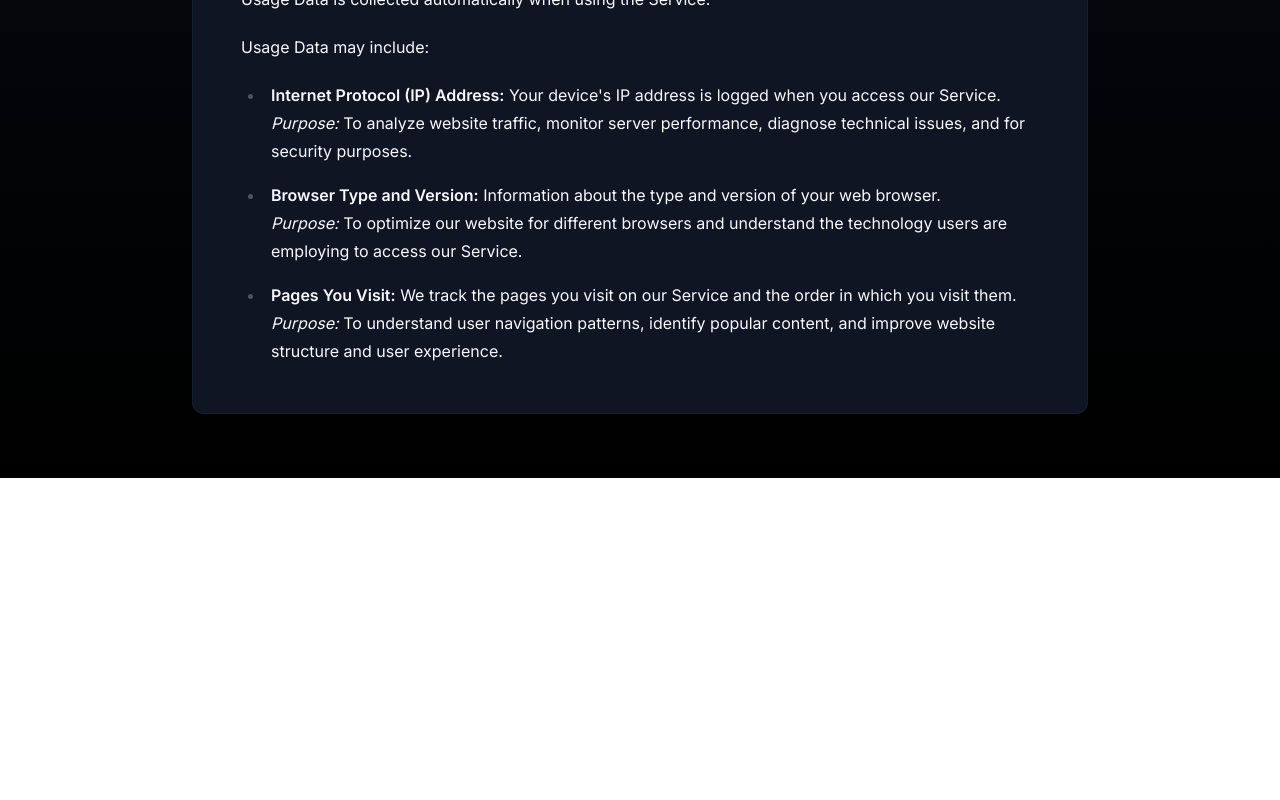
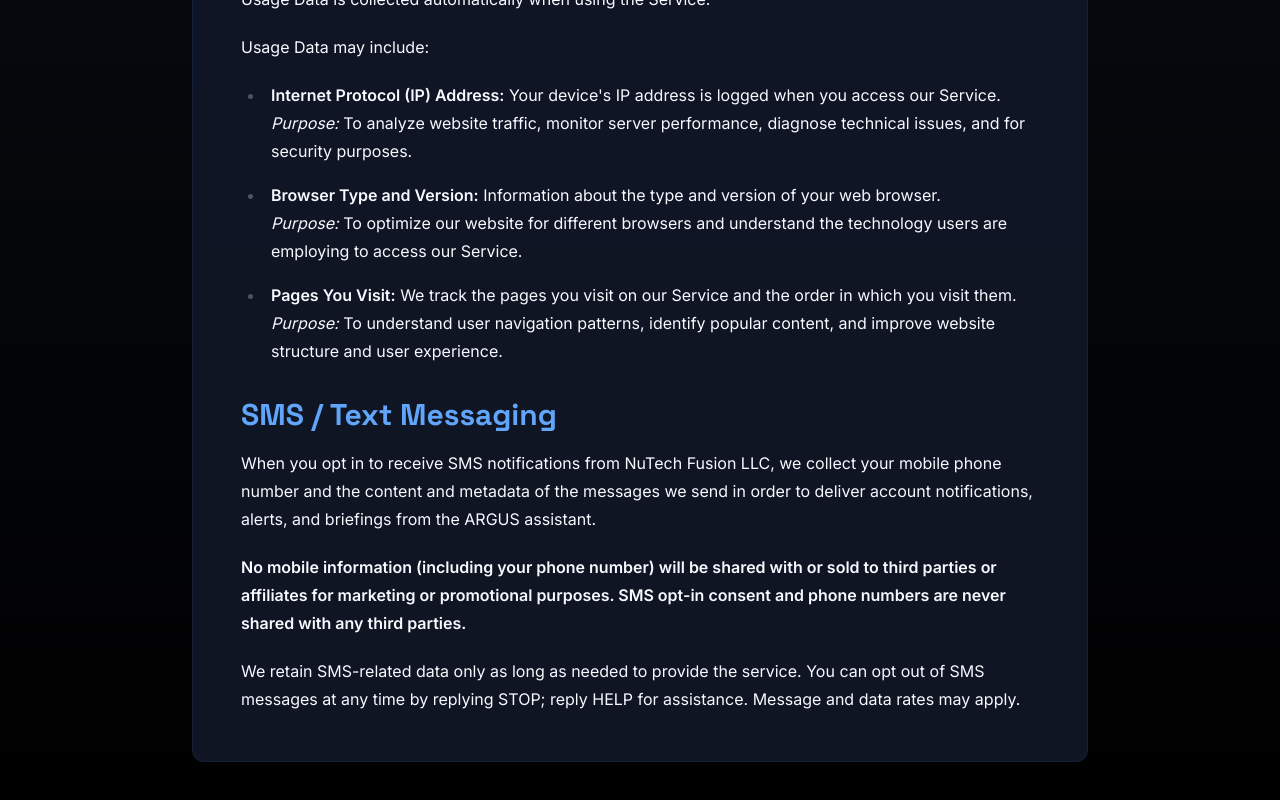
Before and after one commit to cre8tiveforge/nutechfusion, a Next.js app: page /privacy in a window 1280 px wide. Shown: the part 1584-2384 px from the top of the page. Before the commit the page ends 2062 px from the top, so only its background shows below. Built offline with nearby package versions, Linux system fonts and the light colour scheme.

Commit message:
Enhance privacy page with SMS messaging information
Added SMS/Text Messaging section to privacy page with details on data collection and user rights.

```diff
--- a/src/app/privacy/page.tsx
+++ b/src/app/privacy/page.tsx
@@ -77,6 +77,10 @@
                 <em>Purpose:</em> To understand user navigation patterns, identify popular content, and improve website structure and user experience.
               </li>
             </ul>
+            <h2 className="text-3xl font-bold text-blue-400 mt-8 mb-4">SMS / Text Messaging</h2>
+            <p>When you opt in to receive SMS notifications from NuTech Fusion LLC, we collect your mobile phone number and the content and metadata of the messages we send in order to deliver account notifications, alerts, and briefings from the ARGUS assistant.</p>
+            <p><strong>No mobile information (including your phone number) will be shared with or sold to third parties or affiliates for marketing or promotional purposes. SMS opt-in consent and phone numbers are never shared with any third parties.</strong></p>
+            <p>We retain SMS-related data only as long as needed to provide the service. You can opt out of SMS messages at any time by replying STOP; reply HELP for assistance. Message and data rates may apply.</p>
           </div>
         </div>
       </div>
```
